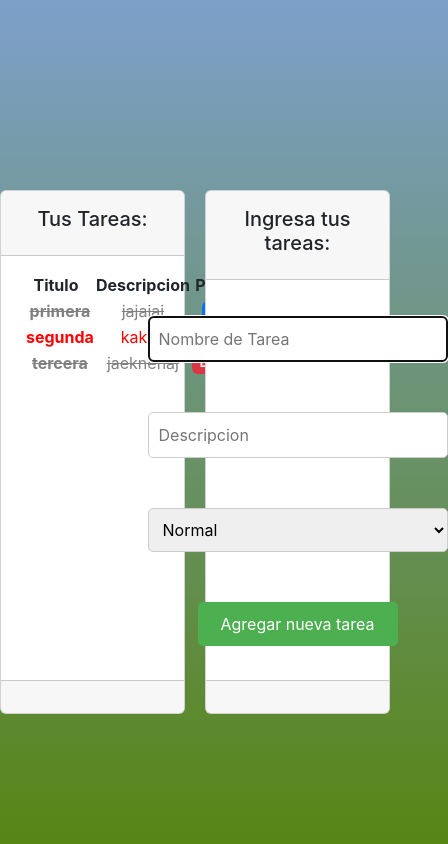
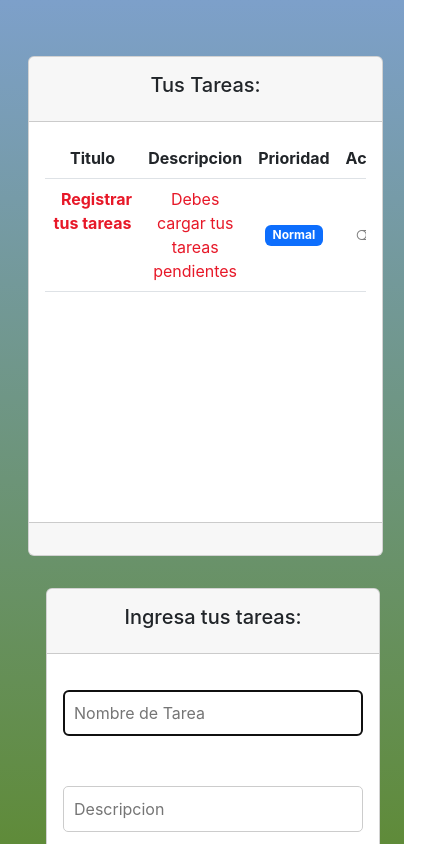
Before and after one commit to kevin-042000/App-Lista_Tareas, a React (Create React App) app in the folder lista-tareas/: page /login in a window 390 px wide. Shown: the top 844 px of the page, 448 px wide, since content can reach past the window. Built offline with nearby package versions, Linux system fonts and the light colour scheme.

Commit message:
se agregaros los estilos responsive

```diff
--- a/lista-tareas/src/Componentes/JSX/Formularios/cargar_tarea.jsx
+++ b/lista-tareas/src/Componentes/JSX/Formularios/cargar_tarea.jsx
@@ -25,7 +25,7 @@ const CargarTarea = ({propAgregar, propLenght}) => {
 
     return (
 
-        <div className='card'>
+        <div className='card cardFormulario'>
            <div className='card-header p-3'>
            <h5>
              Ingresa tus tareas:
--- a/lista-tareas/src/Componentes/JSX/jsx principal/ListaTarea.jsx
+++ b/lista-tareas/src/Componentes/JSX/jsx principal/ListaTarea.jsx
@@ -6,12 +6,11 @@ import CargarTarea from '../Formularios/cargar_tarea';
 
 const ListaTarea = () => {
 
-    const Tarea1 = new Tarea('primera', 'jajajaj', true, NIVELES.NORMAL)
-    const Tarea2 = new Tarea('segunda', 'kakak', false, NIVELES.URGENTE)
-    const Tarea3 = new Tarea('tercera', 'jaeknenaj', true, NIVELES.BLOQUIANTE)
+    const Tarea1 = new Tarea('Registrar tus tareas', 'Debes cargar tus tareas pendientes', false, NIVELES.NORMAL);
+
 
     ///Estado de componente
-    const [tareas, setTareas] = useState([Tarea1, Tarea2, Tarea3]);
+    const [tareas, setTareas] = useState([Tarea1]);
     const [loading, setLoading] = useState(true);
 
 
@@ -23,8 +22,6 @@ const ListaTarea = () => {
             console.log('La lista de tareas se va a desmontar')
         };
     }, [tareas]);
-
-
 
     /// funciones
 
@@ -53,7 +50,8 @@ function agregarTareas(tarea){
 
     const Tabla = () => {
         return (
-        <table>
+            <div className='table-responsive '>
+                <table className='table'>
                     <thead>
                         <tr>
                             <th scope='col'>Titulo</th>
@@ -63,7 +61,6 @@ const Tabla = () => {
                         </tr>
                     </thead>
                     <tbody>
-
                         {tareas.map((tarea, index) => {
                             return (
                                 <ComponenteTarea
@@ -76,7 +73,7 @@ const Tabla = () => {
                         })}
                     </tbody>
                 </table>
-
+            </div>
         )
     }
 
@@ -84,57 +81,34 @@ let tablaTareas;
 
     if(tareas.length > 0){
         tablaTareas = <Tabla></Tabla>
-}else {
+    } else {
         tablaTareas = (
             <div>
                 <h3>No hay tareas por el momento</h3>
                 <h4>Puedes crear una tarea</h4>
-    </div>)
-
+            </div>
+        );
     }
-
-
-
 
     return (
         <div>
-
             <div className='col-12 contenedor-tarea-form'>
-           <div className='card'>
+                <div className='card cardTareas'>
                     <div className='card-header p-3'>
-              <h5>
-                Tus Tareas:
-              </h5>
+                        <h5>Tus Tareas:</h5>
                     </div>
-
-              <div className='card-body' data-mdb-perfect-scrollbar='true' style={{position: 'relative', height: '400px'}}>
-
+                    <div className='card-body' data-mdb-perfect-scrollbar='true' style={{ position: 'relative', height: '400px' }}>
                         {tablaTareas}
-
                     </div>
-
-              <div className='card-footer p-3'>
-
+                    <div className='card-footer p-3'></div>
                 </div>
-
-           </div>
-
                 <CargarTarea
                     propAgregar={agregarTareas}
                     propLenght={tareas.length}
                 />
             </div>
-
-
-
-
-
         </div>
     );
 };
 
-
-
-
-
 export default ListaTarea;
--- a/lista-tareas/src/Componentes/JSX/jsx secundario/Tarea.jsx
+++ b/lista-tareas/src/Componentes/JSX/jsx secundario/Tarea.jsx
@@ -22,7 +22,7 @@ const tarea_completada = {
 
 const tarea_incompleta = {
     fontWeight: "bold",
-    color: "red",
+    color: "#E71828",
 
 }
 
--- a/lista-tareas/src/sass/tarea.scss
+++ b/lista-tareas/src/sass/tarea.scss
@@ -39,14 +39,40 @@ form {
 
   }
 
-
-.contenedor-tarea-form{
+  .contenedor-tarea-form {
     display: flex;
-  flex-wrap: wrap;
-  justify-content: space-between;
+    flex-wrap: wrap;
+    justify-content: space-between;
+  }
 
   .card {
     flex: 0 0 calc(50% - 10px);
     margin-bottom: 20px;
   }
-}
+
+  @media screen and (max-width: 768px) {
+    .contenedor-tarea-form {
+      display: flex;
+      align-items: center;
+      justify-content: center;
+
+      flex-direction: column;
+      margin-bottom: 1rem;
+
+    }
+
+    .card {
+      flex: 1 0 85%;
+      max-width: 85%;
+      margin: 1rem auto;
+      text-align: center; /* Agregar centrado horizontal del contenido */
+
+    }
+    .cardFormulario{
+      margin-right: 1.5rem;
+    }
+    .cardTareas{
+      margin-right: 1.3rem;
+
+    }
+  }
```
Lines whose indentation alone changed are shown as unchanged.
